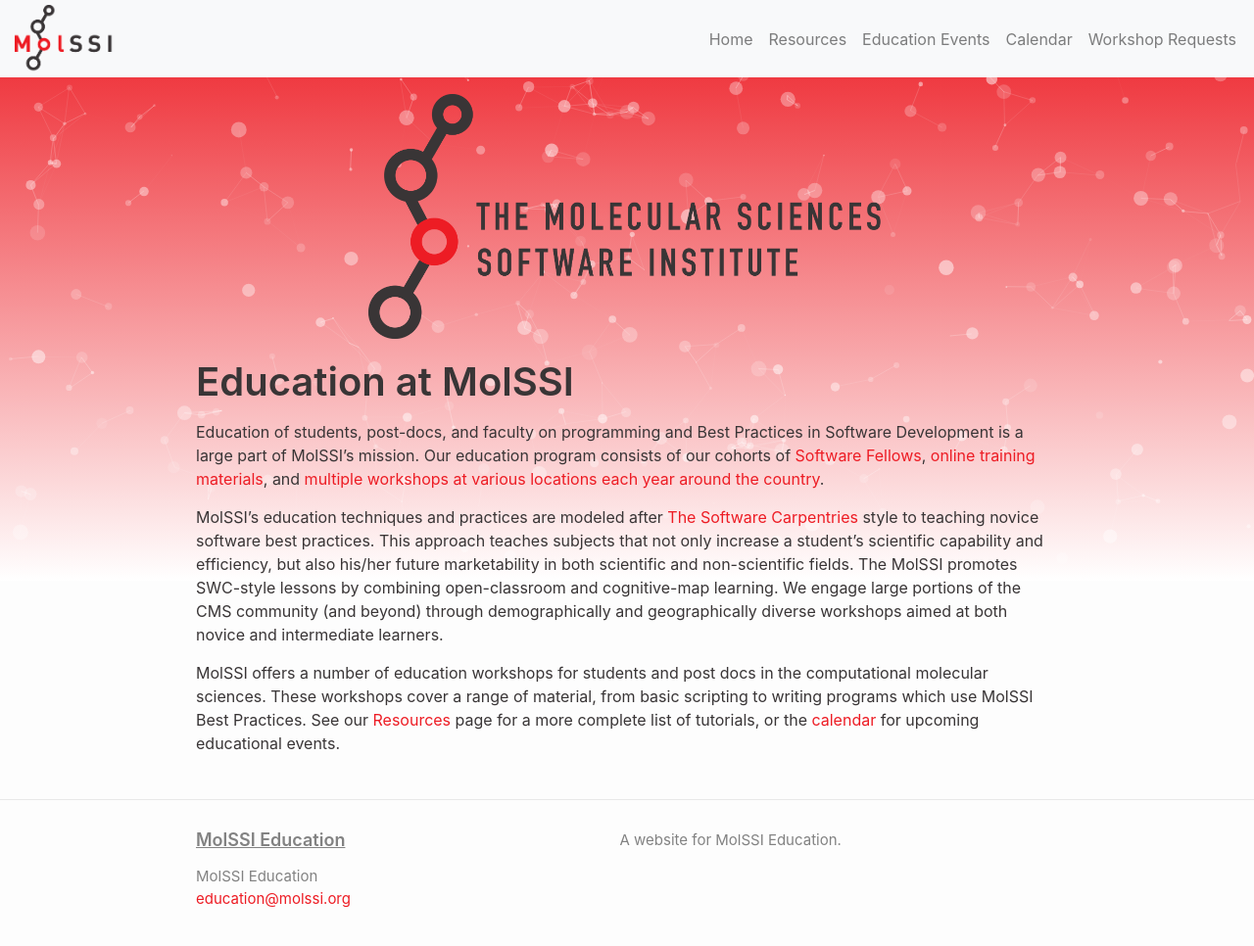
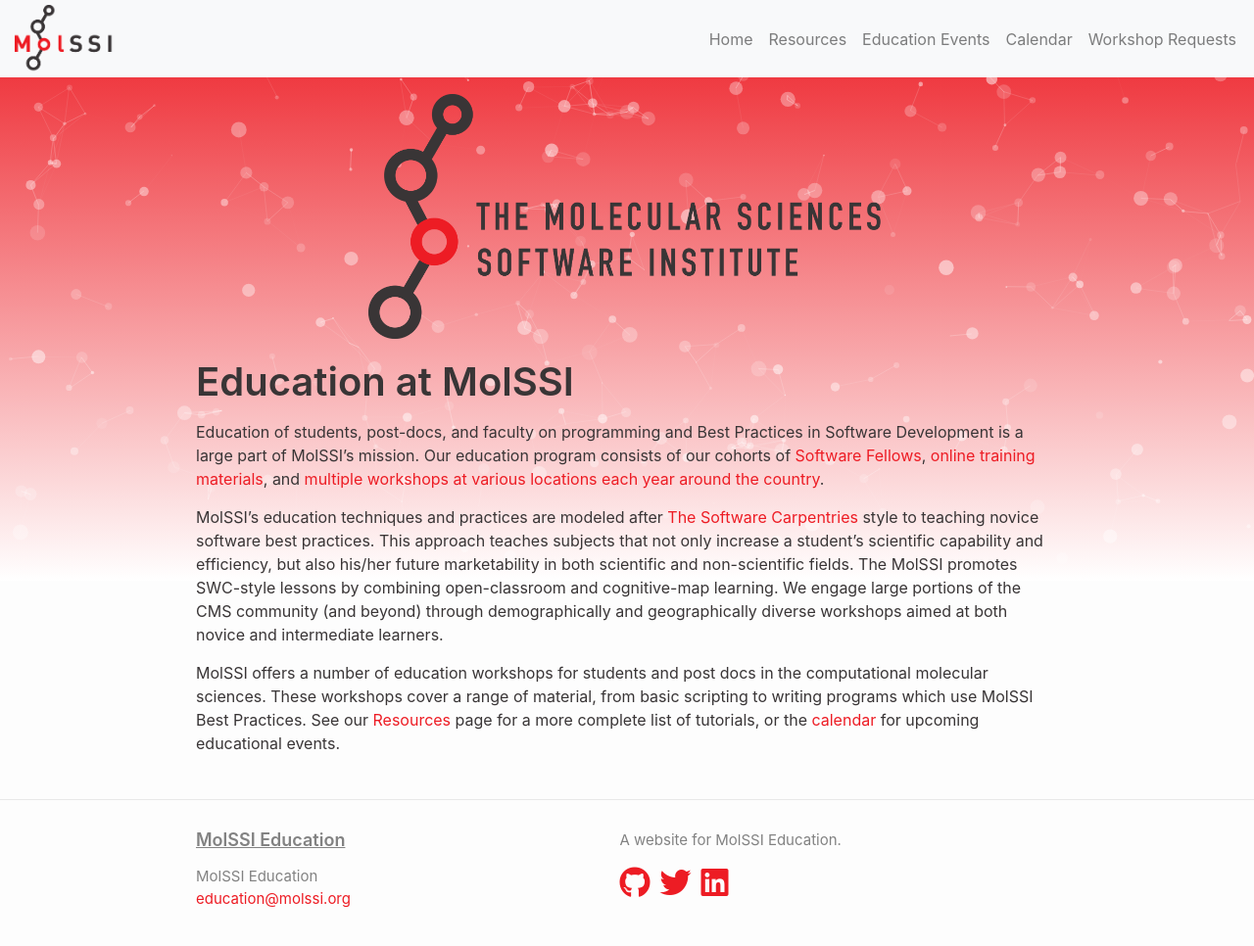
Before and after one commit to MolSSI-Education/molssi-education.github.io, a Jekyll site: the page built from index.md, in a window 1280 px wide and 989 px high. Shown: the top 966 px of the window at 98% size. Built offline with Jekyll 4.4.1, drawn with Linux system fonts in a browser that asks for light colours; Markdown is read by kramdown in place of the engine named in the settings.

Commit message:
add social links

```diff
--- a/Gemfile
+++ b/Gemfile
@@ -30,3 +30,5 @@ gem "wdm", "~> 0.1.0" if Gem.win_platform?
 
 # add octicons
 gem 'jekyll-octicons'
+
+gem 'jekyll-maps'
--- a/_config.yml
+++ b/_config.yml
@@ -29,7 +29,7 @@ theme: minima
 plugins:
   - jekyll-feed
   - jekyll-seo-tag
-
+# define the navbar link
 header_pages:
   - index.md
   - resources.md
@@ -37,13 +37,19 @@ header_pages:
   - calendar.md
   - request.md
 
-  # Gems
+social-links:
+  - github: MolSSI-Education
+  - twitter: MolSSI_NSF
+  - linkedin: molecular-sciences-software-institute
+
+# Gems
 plugins:
   - jekyll-octicons
+  - jekyll-maps
 
 maps:
-    google:
-      api_key: AIzaSyAkMUoQM9UA-CNJklZKspMl1LmJRAUr_Sg
+  google:
+    api_key: AIzaSyAkMUoQM9UA-CNJklZKspMl1LmJRAUr_Sg
 # --- Events --- #
 # Events are displayed via a collection to allow for single page generation.
 
--- a/_includes/footer.html
+++ b/_includes/footer.html
@@ -1,5 +1,5 @@
 <footer class="site-footer h-card">
-  <data class="u-url" href="{{ "/" | relative_url }}"></data>
+  <data class="u-url" href="{{ '/' | relative_url }}"></data>
 
   <div class="wrapper">
 
@@ -22,11 +22,11 @@
 
       <div class="footer-col one-half">
         <p>{{- site.description | escape -}}</p>
+        <div class="social-links">
+        {%- include social.html -%}
+        </div>
       </div>
 
-      <div class="social-links">
-        {%- include social.html -%}
-      </div>
     </div>
 
   </div>
--- a/_includes/head.html
+++ b/_includes/head.html
@@ -10,6 +10,7 @@
 		crossorigin="anonymous"
 	/>
 	<link rel="stylesheet" href="{{ "/assets/css/style.css" | relative_url }}">
+	<link rel="stylesheet" href="https://cdnjs.cloudflare.com/ajax/libs/font-awesome/5.15.2/css/all.min.css" integrity="sha512-HK5fgLBL+xu6dm/Ii3z4xhlSUyZgTT9tuc/hSrtw6uzJOvgRr2a9jyxxT1ely+B+xFAmJKVSTbpM/CuL7qxO8w==" crossorigin="anonymous" />
 	<link rel="shortcut icon" type="image/png" href="molssi-favicon.jpg" />
 	{%- feed_meta -%} {%- if jekyll.environment == 'production' and
 	site.google_analytics -%} {%- include google-analytics.html -%} {%- endif -%}
--- a/_includes/social.html
+++ b/_includes/social.html
@@ -1,18 +1,21 @@
-{%- assign social = site.minima.social_links -%}
+{%- assign socials = site.social-links -%}
 
 <ul class="social-media-list">
-  {%- if social.dribbble -%}<li><a href="https://dribbble.com/{{ social.dribbble | cgi_escape | escape }}" title="{{ social.dribbble | escape }}"><svg class="svg-icon grey"><use xlink:href="{{ '/assets/minima-social-icons.svg#dribbble' | relative_url }}"></use></svg></a></li>{%- endif -%}
-  {%- if social.facebook -%}<li><a href="https://www.facebook.com/{{ social.facebook | cgi_escape | escape }}" title="{{ social.facebook | escape }}"><svg class="svg-icon grey"><use xlink:href="{{ '/assets/minima-social-icons.svg#facebook' | relative_url }}"></use></svg></a></li>{%- endif -%}
-  {%- if social.flickr -%}<li><a href="https://www.flickr.com/photos/{{ social.flickr | cgi_escape | escape }}" title="{{ social.flickr | escape }}"><svg class="svg-icon grey"><use xlink:href="{{ '/assets/minima-social-icons.svg#flickr' | relative_url }}"></use></svg></a></li>{%- endif -%}
-  {%- if social.github -%}<li><a href="https://github.com/{{ social.github | cgi_escape | escape }}" title="{{ social.github | escape }}"><svg class="svg-icon grey"><use xlink:href="{{ '/assets/minima-social-icons.svg#github' | relative_url }}"></use></svg></a></li>{%- endif -%}
-  {%- if social.instagram -%}<li><a href="https://www.instagram.com/{{ social.instagram | cgi_escape | escape }}" title="{{ social.instagram | escape }}"><svg class="svg-icon grey"><use xlink:href="{{ '/assets/minima-social-icons.svg#instagram' | relative_url }}"></use></svg></a></li>{%- endif -%}
-  {%- if social.linkedin -%}<li><a href="https://www.linkedin.com/in/{{ social.linkedin | cgi_escape | escape }}" title="{{ social.linkedin | escape }}"><svg class="svg-icon grey"><use xlink:href="{{ '/assets/minima-social-icons.svg#linkedin' | relative_url }}"></use></svg></a></li>{%- endif -%}
-  {%- if social.pinterest -%}<li><a href="https://www.pinterest.com/{{ social.pinterest | cgi_escape | escape }}" title="{{ social.pinterest | escape }}"><svg class="svg-icon grey"><use xlink:href="{{ '/assets/minima-social-icons.svg#pinterest' | relative_url }}"></use></svg></a></li>{%- endif -%}
-  {%- for mst in social.mastodon -%}{%- if mst.username and mst.instance -%}<li><a rel="me" href="https://{{ mst.instance | cgi_escape | escape}}/@{{mst.username}}" title="{{ mst.username | escape }}"><svg class="svg-icon grey"><use xlink:href="{{ '/assets/minima-social-icons.svg#mastodon' | relative_url }}"></use></svg></a></li>{%- endif -%}{%- endfor -%}
-  {%- if social.twitter -%}<li><a href="https://twitter.com/{{ social.twitter | cgi_escape | escape }}" title="{{ social.twitter | escape }}"><svg class="svg-icon grey"><use xlink:href="{{ '/assets/minima-social-icons.svg#twitter' | relative_url }}"></use></svg></a></li>{%- endif -%}
-  {%- if social.youtube -%}<li><a href="https://www.youtube.com/{{ social.youtube | cgi_escape | escape }}" title="{{ social.youtube | escape }}"><svg class="svg-icon grey"><use xlink:href="{{ '/assets/minima-social-icons.svg#youtube' | relative_url }}"></use></svg></a></li>{%- endif -%}
-  {%- if social.youtube_channel -%}<li><a href="https://www.youtube.com/channel/{{ social.youtube_channel | cgi_escape | escape }}" title="{{ social.youtube_channel_name | escape | default: 'YouTube' }}"><svg class="svg-icon grey"><use xlink:href="{{ '/assets/minima-social-icons.svg#youtube' | relative_url }}"></use></svg></a></li>{%- endif -%}
-  {%- if social.telegram -%}<li><a href="https://t.me/{{ social.telegram | cgi_escape | escape }}" title="{{ social.telegram | escape }}"><svg class="svg-icon grey"><use xlink:href="{{ '/assets/minima-social-icons.svg#telegram' | relative_url }}"></use></svg></a></li>{%- endif -%}
-  {%- if social.microdotblog -%}<li><a rel="me" href="https://micro.blog/{{ social.microdotblog | cgi_escape | escape }}" title="{{ social.microdotblog | escape }}"><svg class="svg-icon grey"><use xlink:href="{{ '/assets/minima-social-icons.svg#microdotblog' | relative_url }}"></use></svg></a></li>{%- endif -%}
-  {%- if social.rss -%}<li><a href="{{ 'feed.xml' | relative_url }}" title="{{ social.rss | escape }}"><svg class="svg-icon grey"><use xlink:href="{{ '/assets/minima-social-icons.svg#rss' | relative_url }}"></use></svg></a></li>{%- endif -%}
+  {%- for link in socials -%}
+
+  {%- if link.dribbble -%}<li><a href="https://dribbble.com/{{ link.dribbble | cgi_escape | escape }}" title="{{ link.dribbble | escape }}"><svg class="svg-icon grey"><use xlink:href="{{ '/assets/minima-social-icons.svg#dribbble' | relative_url }}"></use></svg></a></li>{%- endif -%}
+  {%- if link.facebook -%}<li><a href="https://www.facebook.com/{{ link.facebook | cgi_escape | escape }}" title="{{ link.facebook | escape }}"><svg class="svg-icon grey"><use xlink:href="{{ '/assets/minima-social-icons.svg#facebook' | relative_url }}"></use></svg></a></li>{%- endif -%}
+  {%- if link.flickr -%}<li><a href="https://www.flickr.com/photos/{{ link.flickr | cgi_escape | escape }}" title="{{ link.flickr | escape }}"><svg class="svg-icon grey"><use xlink:href="{{ '/assets/minima-social-icons.svg#flickr' | relative_url }}"></use></svg></a></li>{%- endif -%}
+  {%- if link.github -%}<li><a href="https://github.com/{{ link.github | cgi_escape | escape }}" title="{{ link.github | escape }}"><i class="fab fa-github"></i></a></li>{%- endif -%}
+  {%- if link.instagram -%}<li><a href="https://www.instagram.com/{{ link.instagram | cgi_escape | escape }}" title="{{ link.instagram | escape }}"><svg class="svg-icon grey"><use xlink:href="{{ '/assets/minima-social-icons.svg#instagram' | relative_url }}"></use></svg></a></li>{%- endif -%}
+  {%- if link.linkedin -%}<li><a href="https://www.linkedin.com/in/{{ link.linkedin | cgi_escape | escape }}" title="{{ link.linkedin | escape }}"><i class="fab fa-linkedin"></i></a></li>{%- endif -%}
+  {%- if link.pinterest -%}<li><a href="https://www.pinterest.com/{{ link.pinterest | cgi_escape | escape }}" title="{{ link.pinterest | escape }}"><svg class="svg-icon grey"><use xlink:href="{{ '/assets/minima-social-icons.svg#pinterest' | relative_url }}"></use></svg></a></li>{%- endif -%}
+  {%- for mst in link.mastodon -%}{%- if mst.username and mst.instance -%}<li><a rel="me" href="https://{{ mst.instance | cgi_escape | escape}}/@{{mst.username}}" title="{{ mst.username | escape }}"><svg class="svg-icon grey"><use xlink:href="{{ '/assets/minima-social-icons.svg#mastodon' | relative_url }}"></use></svg></a></li>{%- endif -%}{%- endfor -%}
+  {%- if link.twitter -%}<li><a href="https://twitter.com/{{ link.twitter | cgi_escape | escape }}" title="{{ link.twitter | escape }}"><i class="fab fa-twitter"></i></a></li>{%- endif -%}
+  {%- if link.youtube -%}<li><a href="https://www.youtube.com/{{ link.youtube | cgi_escape | escape }}" title="{{ link.youtube | escape }}"><svg class="svg-icon grey"><use xlink:href="{{ '/assets/minima-social-icons.svg#youtube' | relative_url }}"></use></svg></a></li>{%- endif -%}
+  {%- if link.youtube_channel -%}<li><a href="https://www.youtube.com/channel/{{ link.youtube_channel | cgi_escape | escape }}" title="{{ link.youtube_channel_name | escape | default: 'YouTube' }}"><svg class="svg-icon grey"><use xlink:href="{{ '/assets/minima-social-icons.svg#youtube' | relative_url }}"></use></svg></a></li>{%- endif -%}
+  {%- if link.telegram -%}<li><a href="https://t.me/{{ link.telegram | cgi_escape | escape }}" title="{{ link.telegram | escape }}"><svg class="svg-icon grey"><use xlink:href="{{ '/assets/minima-social-icons.svg#telegram' | relative_url }}"></use></svg></a></li>{%- endif -%}
+  {%- if link.microdotblog -%}<li><a rel="me" href="https://micro.blog/{{ link.microdotblog | cgi_escape | escape }}" title="{{ link.microdotblog | escape }}"><svg class="svg-icon grey"><use xlink:href="{{ '/assets/minima-social-icons.svg#microdotblog' | relative_url }}"></use></svg></a></li>{%- endif -%}
+  {%- if link.rss -%}<li><a href="{{ 'feed.xml' | relative_url }}" title="{{ link.rss | escape }}"><svg class="svg-icon grey"><use xlink:href="{{ '/assets/minima-social-icons.svg#rss' | relative_url }}"></use></svg></a></li>{%- endif -%}
+  {%- endfor -%}
 </ul>
--- a/assets/css/style.scss
+++ b/assets/css/style.scss
@@ -56,6 +56,19 @@ details {
 	margin-top: 10px;
 }
 
+.social-media-list {
+	display: flex;
+	flex-direction: row;
+}
+
+.social-media-list li a {
+	border: 0px solid white;
+	padding: 0;
+}
+
+.fab {
+	font-size: 2rem;
+}
 /* Style the tab */
 .tab {
 	overflow: hidden;
```
Also changed, not shown: Gemfile.lock, map.md (added).
